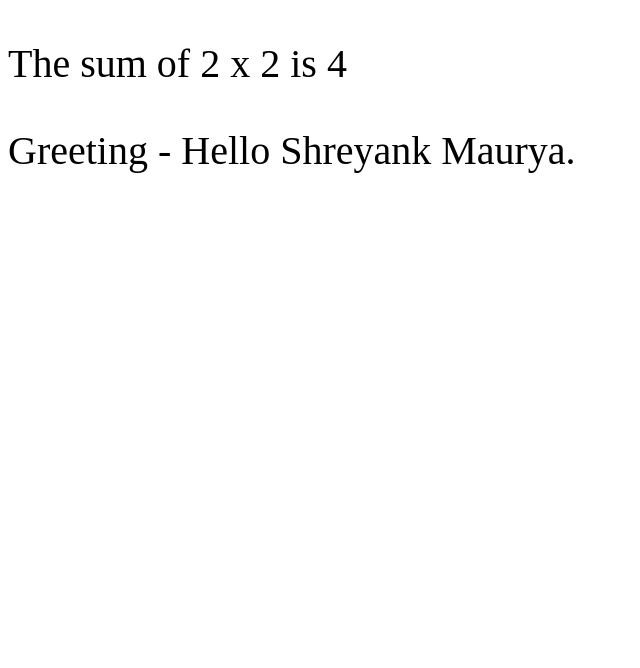
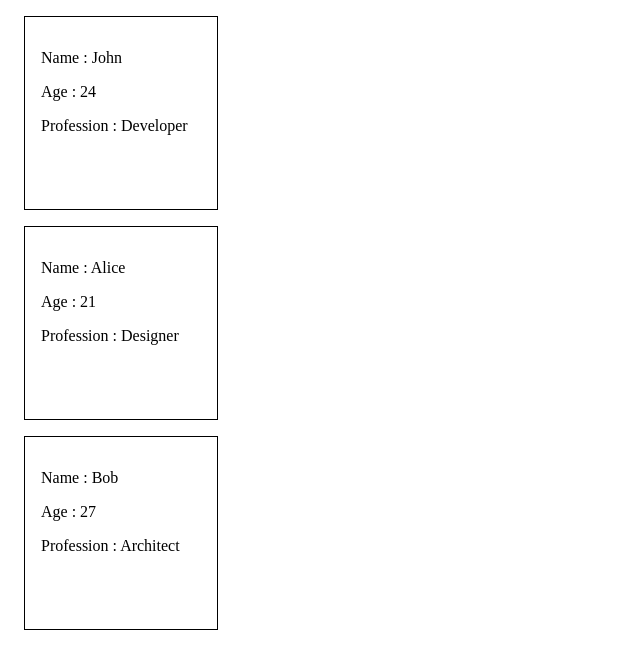
Before and after one commit to TheShreyankMaurya/ReactJS, a React (Vite) app in the folder Basic-React-App/: page / in a window 1280 px wide. Shown: the top 668 px of the page, without its empty margins (0-640 px from the left). Built offline with nearby package versions, Linux system fonts and the light colour scheme.

Commit message:
add User Card

```diff
--- a/Basic-React-App/src/App.jsx
+++ b/Basic-React-App/src/App.jsx
@@ -1,9 +1,11 @@
-import Title from "./Title";
+import Card from "./UserProfileCard";
 
 function App() {
     return (
         <>
-            <Title name="Shreyank Maurya"></Title>
+            <Card name="John" age={24} profession="Developer"></Card>
+            <Card name="Alice" age={21} profession="Designer"></Card>
+            <Card name="Bob" age={27} profession="Architect"></Card>
         </>
     );
 }
--- /dev/null
+++ b/Basic-React-App/src/UserProfileCard.css
@@ -0,0 +1,7 @@
+.Card {
+    border: 1px solid black;
+    width: 10rem;
+    height: 10rem;
+    margin: 1rem;
+    padding: 1rem;
+}
--- /dev/null
+++ b/Basic-React-App/src/UserProfileCard.jsx
@@ -0,0 +1,13 @@
+import "./UserProfileCard.css";
+
+function UserProfileCard({ name, age, profession }) {
+    return (
+        <div className="Card">
+            <p>Name : {name}</p>
+            <p>Age : {age}</p>
+            <p>Profession : {profession}</p>
+        </div>
+    );
+}
+
+export default UserProfileCard;
```
